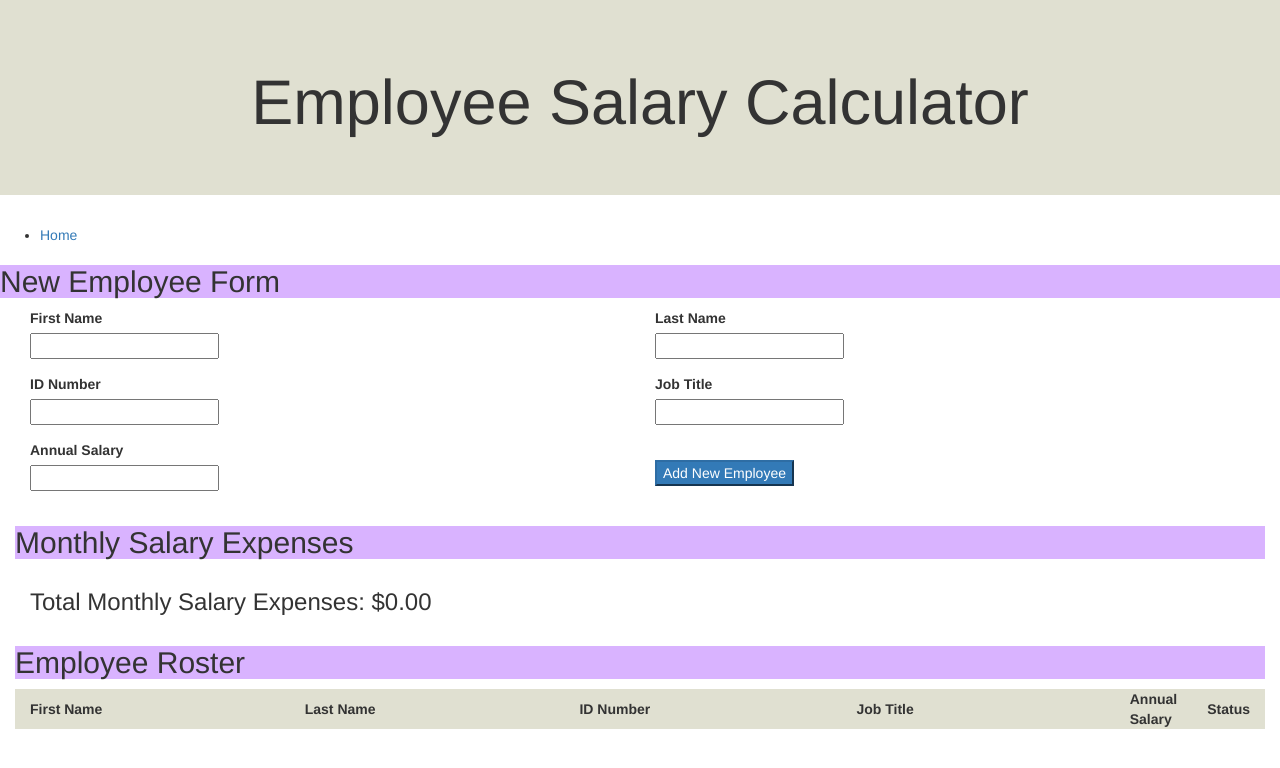
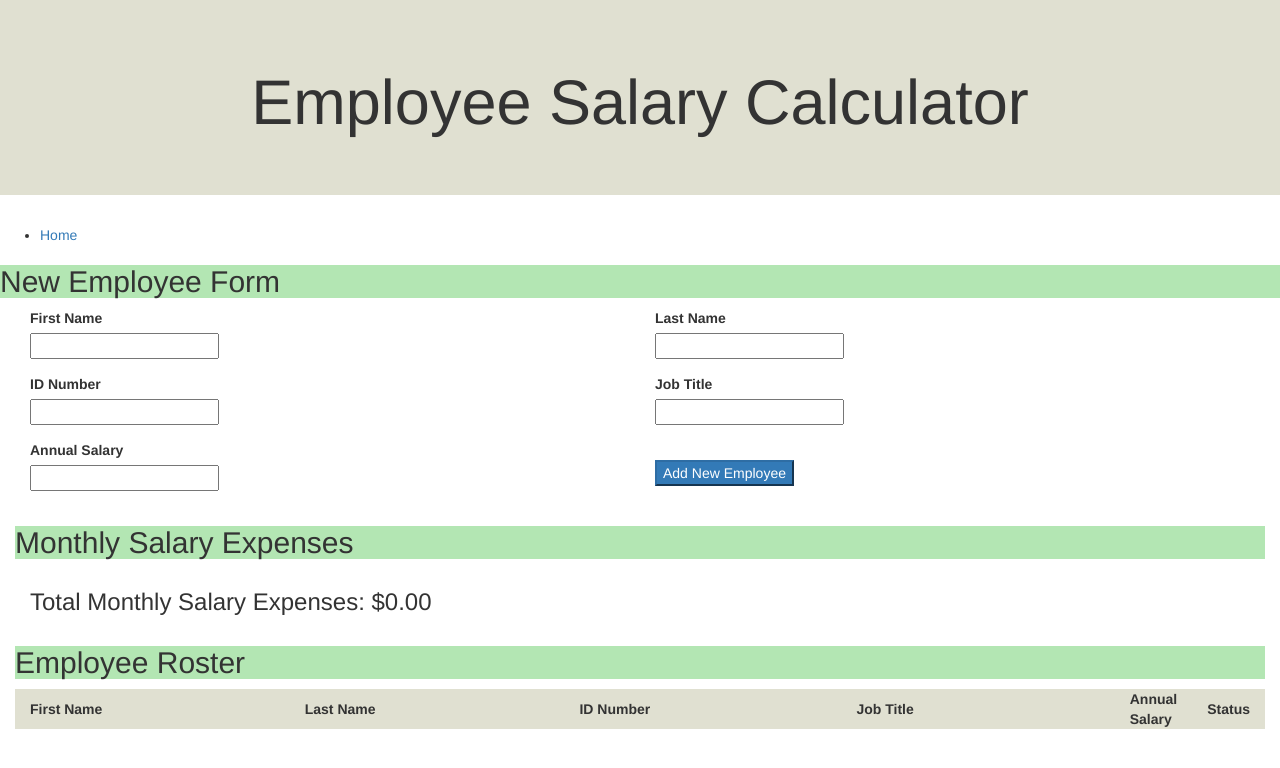
Before and after one commit to chadsundberg/weekend-5-challenge, a website: page public/index.html in a window 1280 px wide. Drawn offline with Linux system fonts and the light colour scheme; no server answers.

Commit message:
more styles

```diff
--- a/public/css/styles.css
+++ b/public/css/styles.css
@@ -11,7 +11,7 @@
 }
 
 #pretty_header {
-  background-color: #d9b3ff;
+  background-color: #b3e6b3;
 }
 
 label {
```
